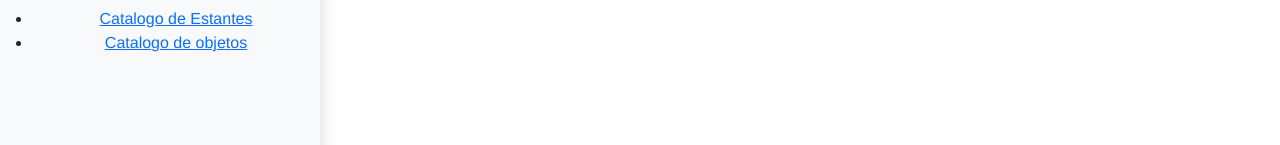
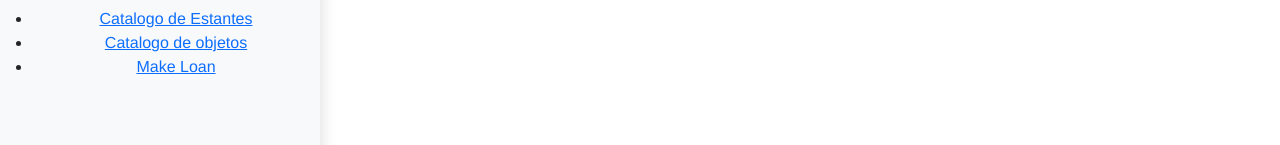
Before and after one commit to hiramvarela/ceiit_vue, a Vue app: page /dashboard in a window 1280 px wide. Shown: the part 155-300 px from the top of the page. Built offline with nearby package versions, Linux system fonts and the light colour scheme; sample sign-in values are in the browser's storage.

Commit message:
Update DashboardView.vue
Loan stuff added, pending implement Search User correctly

```diff
--- a/src/views/DashboardView.vue
+++ b/src/views/DashboardView.vue
@@ -23,6 +23,12 @@
                     <router-link :to="{ name: 'Objetos' }">
                         Catalogo de objetos
                     </router-link>
+                </li>
+                <li>
+                    <router-link :to="{ name: 'Loans' }">
+                        Make Loan
+                    </router-link>
+
                 </li>
 
 
```
